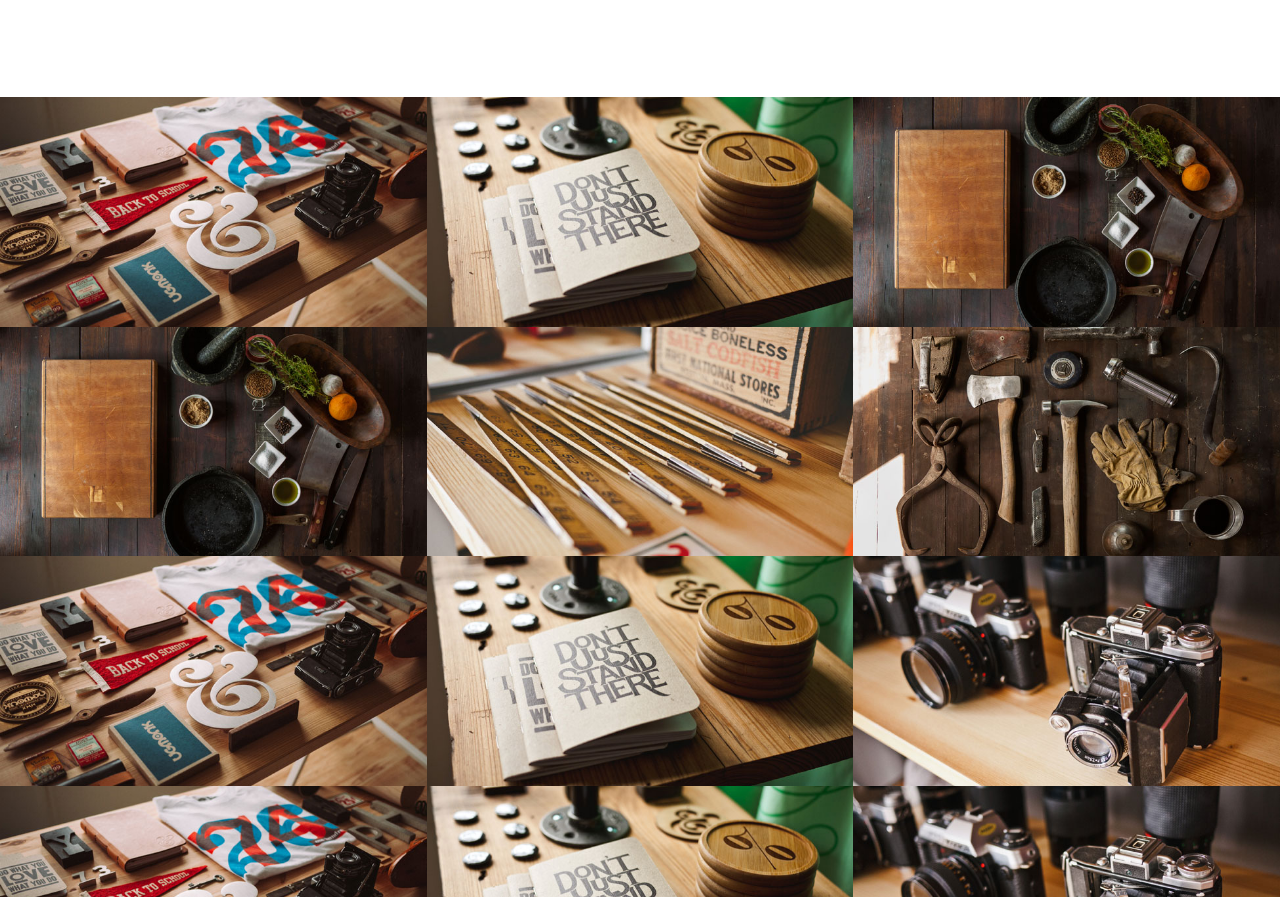
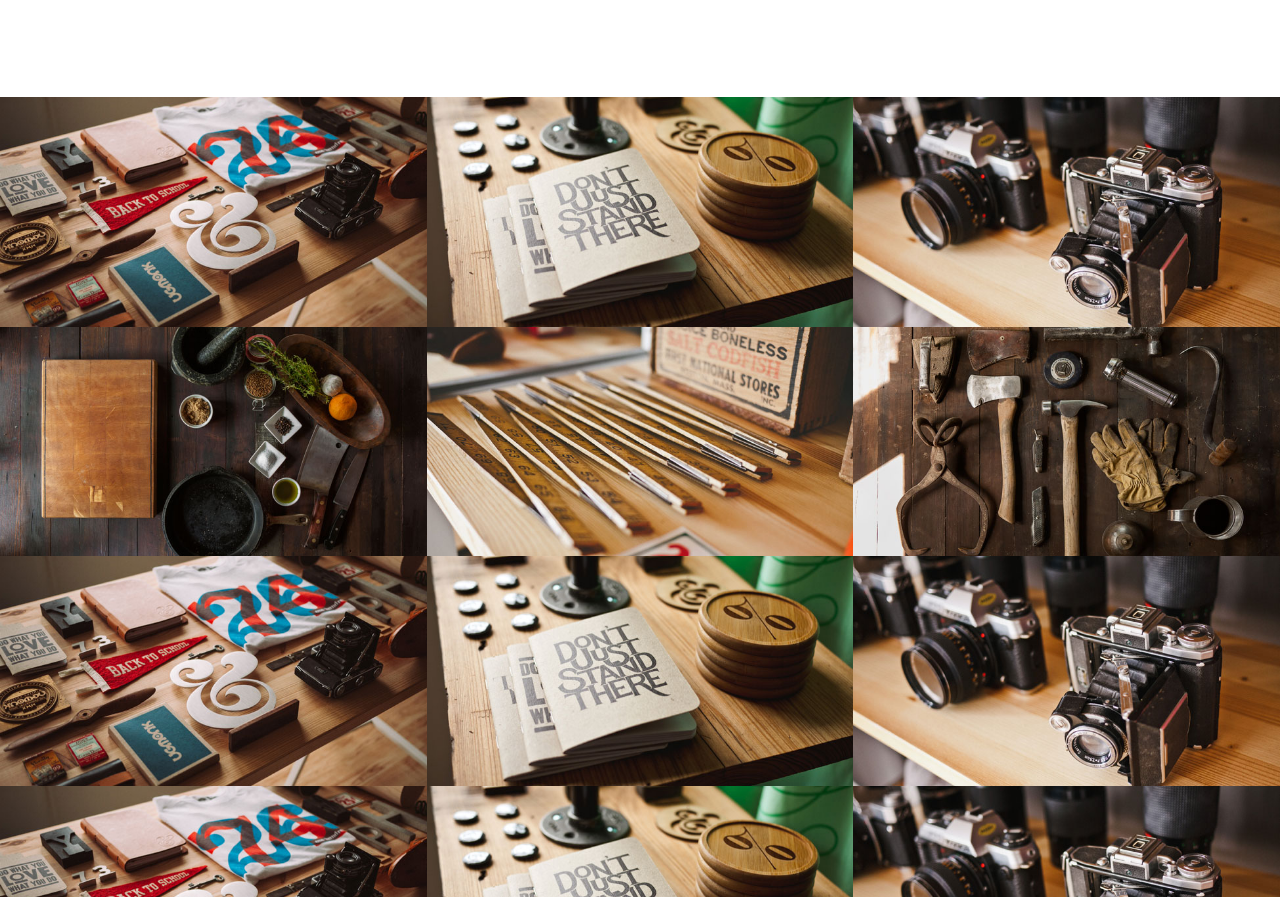
Before and after one commit to RavitLL/rrl-photo, a plain HTML site: page index.html in a window 1280 px wide. Shown: the part 1648-2545 px from the top of the page. Drawn offline with nearby package versions, Linux system fonts and the light colour scheme.

Commit message:
Autocommit

```diff
--- a/index.html
+++ b/index.html
@@ -174,8 +174,8 @@
                     </a>
                 </div>
                 <div class="col-lg-4 col-sm-6">
-                    <a href="img/portfolio/fullsize/4.jpg" class="portfolio-box">
-                        <img src="img/portfolio/thumbnails/4.jpg" class="img-responsive" alt="">
+                    <a href="img/portfolio/fullsize/3.jpg" class="portfolio-box">
+                        <img src="img/portfolio/thumbnails/3.jpg" class="img-responsive" alt="">
                         <div class="portfolio-box-caption">
                             <div class="portfolio-box-caption-content">
                                 <div class="project-category text-faded">
```
